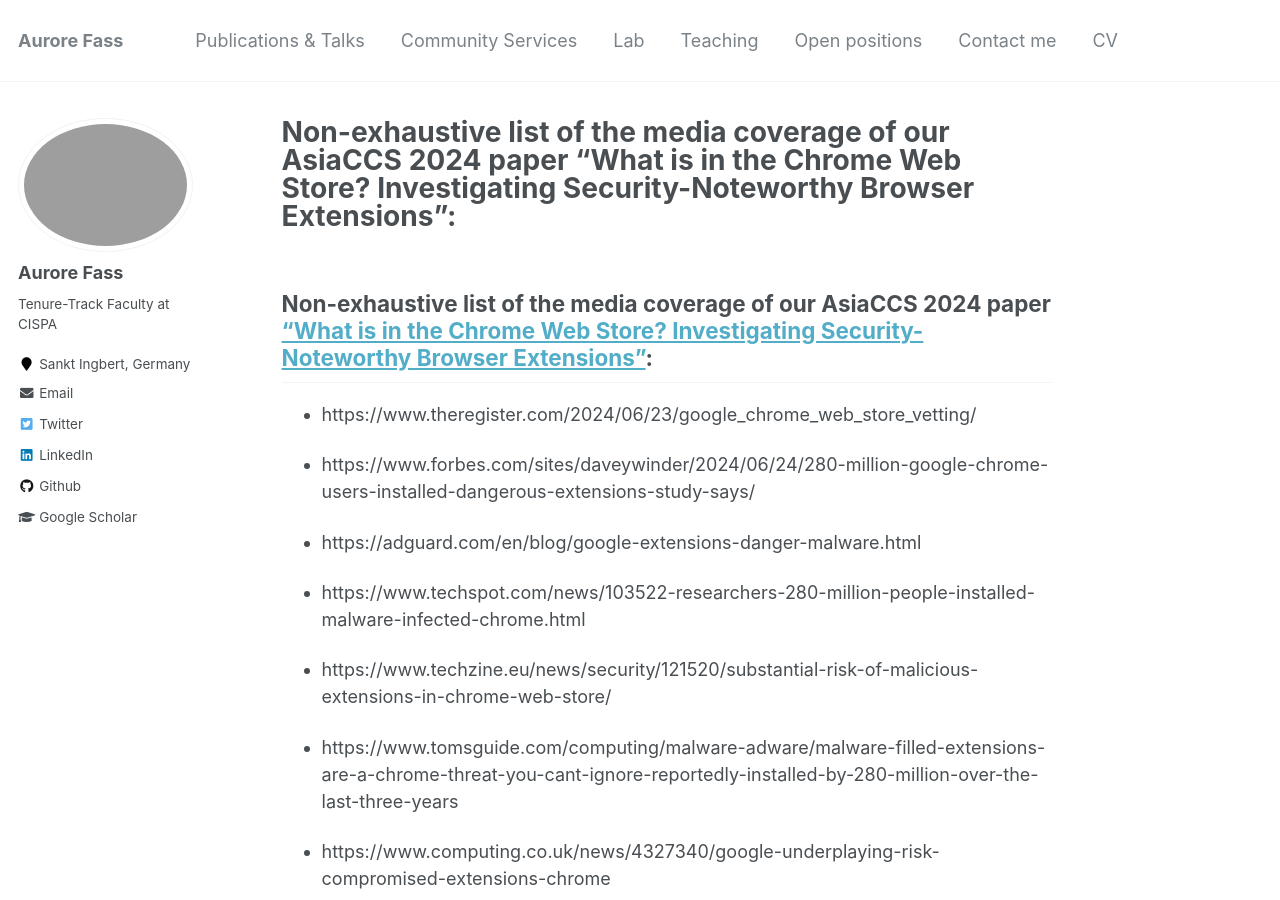
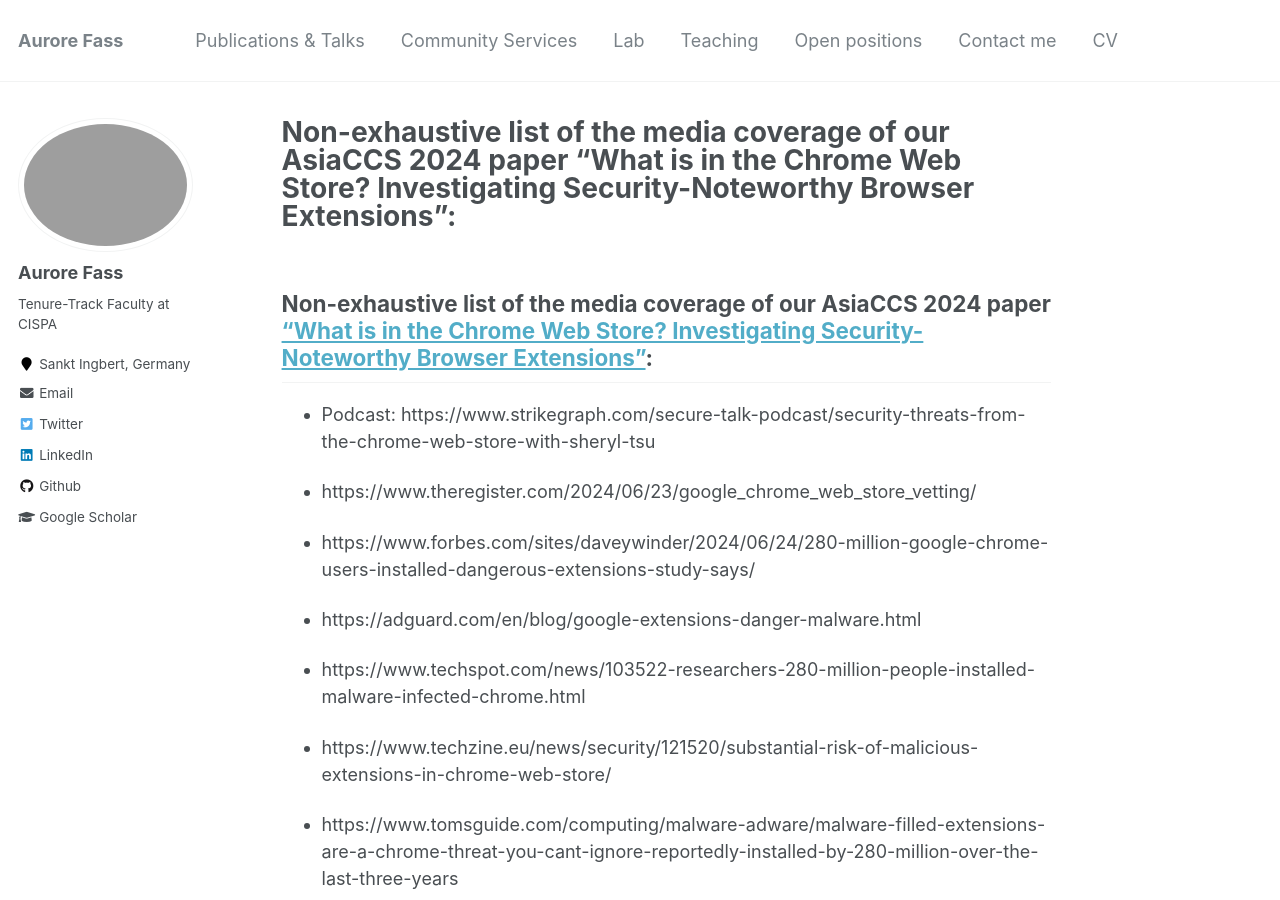
Before and after one commit to Aurore54F/aurore54f.github.io, a Jekyll site: the page built from papers/hsu2024cws.media.md, in a window 1280 px wide and 900 px high. Built offline with Jekyll 4.4.1, drawn with Linux system fonts in a browser that asks for light colours; our own code applies the rules of GitHub Pages for plain Markdown files.

Commit message:
Added CWS Sheryl podcast

```diff
--- a/_includes/archive-single.html
+++ b/_includes/archive-single.html
@@ -65,6 +65,9 @@
           {% if post.media %}
             <a href="{{ post.media }}" target="_blank" class="btn btn--success" role="button">Media coverage</a>
           {% endif %}
+          {% if post.podcast %}
+            <a href="{{ post.podcast }}" target="_blank" class="btn btn--success" role="button">Podcast</a>
+          {% endif %}
           {% if post.acceptance %}
           <br><small>Acceptance rate: {{ post.acceptance }}</small>
           {% endif %}
--- a/_publications/2024_hsu_cws.txt
+++ b/_publications/2024_hsu_cws.txt
@@ -11,5 +11,6 @@ venue: 'ACM AsiaCCS'
 acceptance: 22% (65/301 full research papers)
 paperurl: 'https://publications.cispa.saarland/4057/1/2024_hsu_cws.pdf'
 media: 'https://aurore54f.github.io/papers/hsu2024cws.media'
+podcast: 'https://www.strikegraph.com/secure-talk-podcast/security-threats-from-the-chrome-web-store-with-sheryl-tsu'
 citation:
 ---
--- a/papers/hsu2024cws.media.md
+++ b/papers/hsu2024cws.media.md
@@ -1,4 +1,6 @@
 ## Non-exhaustive list of the media coverage of our AsiaCCS 2024 paper ["What is in the Chrome Web Store? Investigating Security-Noteworthy Browser Extensions"](https://publications.cispa.saarland/4057/1/2024_hsu_cws.pdf):
+
+- Podcast: https://www.strikegraph.com/secure-talk-podcast/security-threats-from-the-chrome-web-store-with-sheryl-tsu
 
 - https://www.theregister.com/2024/06/23/google_chrome_web_store_vetting/
 
```
Also changed, not shown: _pages/teaching.md (+1 -1 lines).
